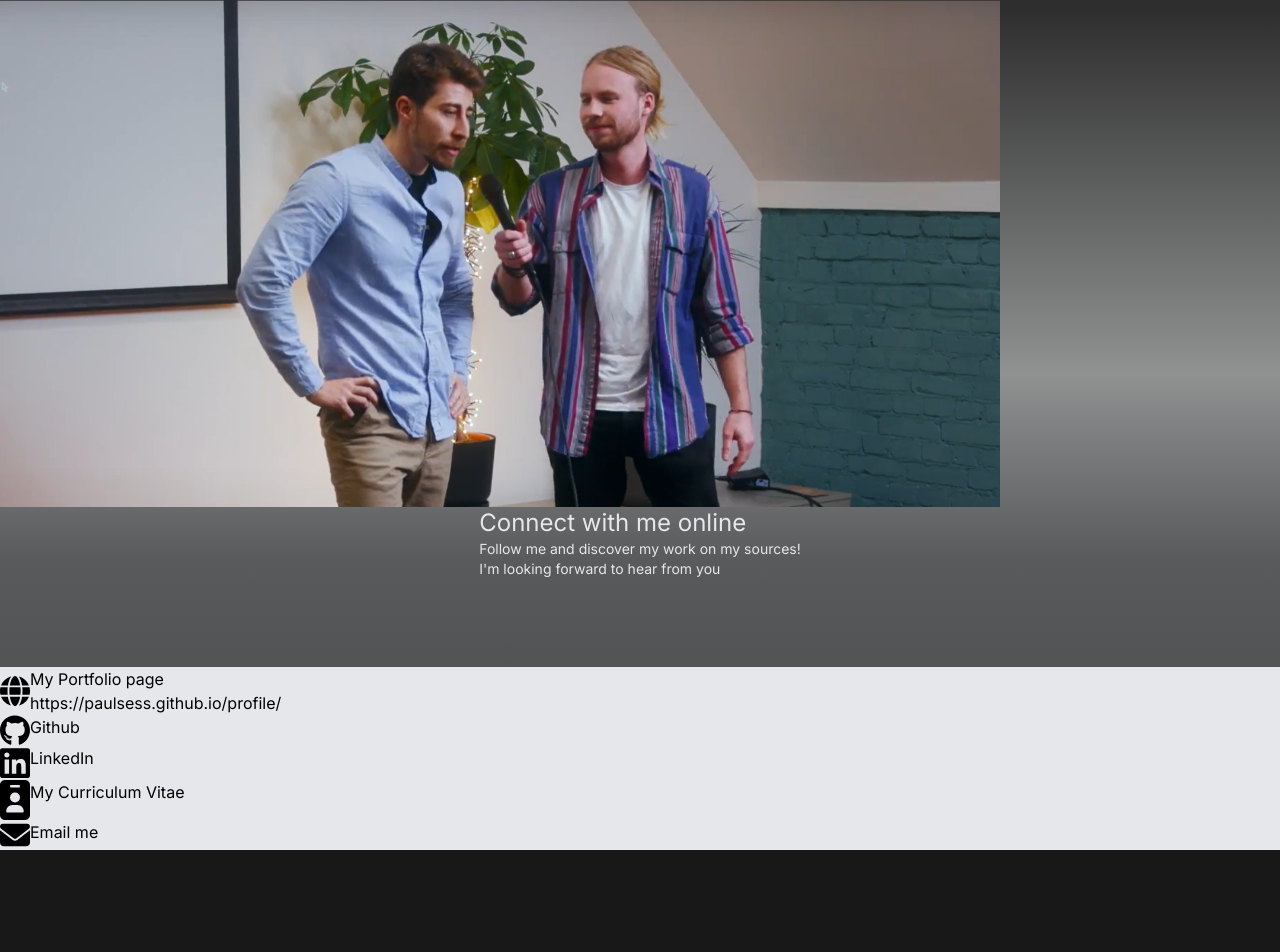
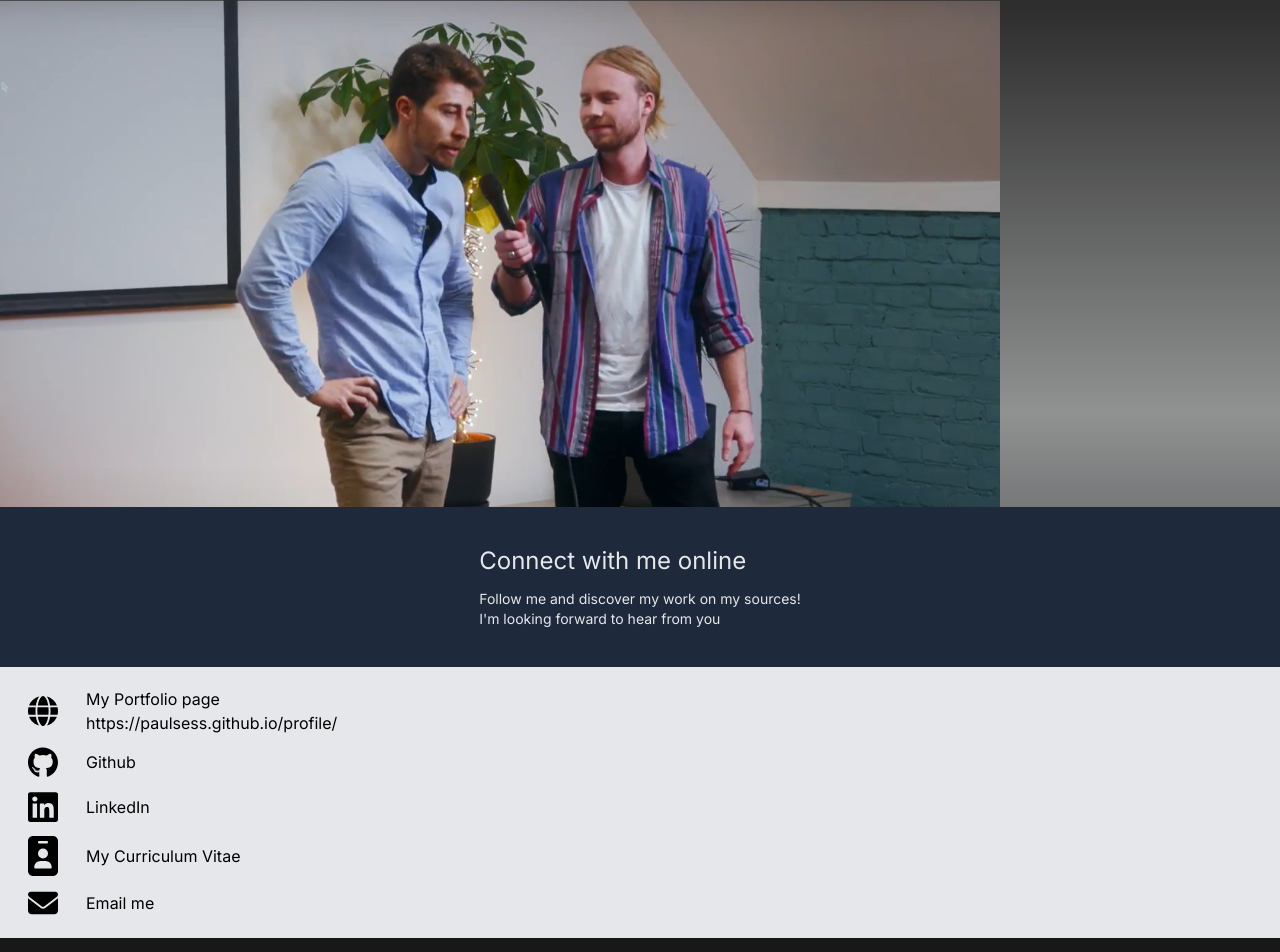
Before and after one commit to PaulSess/Next-Portfolio, a Next.js app: page /SocialMediaTree in a window 1280 px wide. Shown: the top 952 px of the page. Built offline with nearby package versions, Linux system fonts and the light colour scheme.

Commit message:
listed links

```diff
--- a/app/SocialMediaTree/components/Carousel.js
+++ b/app/SocialMediaTree/components/Carousel.js
@@ -13,9 +13,9 @@ export default function Carousel() {
       <div>
         <Image width={1000} height={1000} src="/Images/SocialMediaTree/giftitinterview.png" class="" alt="Me interviewing my project partner" />
 
-        <div className='w-100 h-40 '>
+        <div className='w-100 h-40 flex bg-slate-800'>
           <div className='w-fit h-fit m-auto '>
-            <h1 className='text-gray-200 text-2xl'>Connect with me online</h1>
+            <h1 className='text-gray-200 text-2xl mb-3'>Connect with me online</h1>
             <p className='text-gray-200 text-sm'>Follow me and discover my work on my sources!
               <br />I'm looking forward to hear from you
             </p>
@@ -23,37 +23,46 @@ export default function Carousel() {
         </div>
 
 
-        <div className='bg-gray-200 h-full w-100'>
+        <ul className='bg-gray-200 h-full w-100 py-2'>
 
-          <Link href="https://paulsess.github.io/profile/" className='flex'>
-            <Image src="/Images/SocialMediaTree/globe-solid.svg" width={30} height={30}/>
+          <li className='ml-7 mt-3 w-fit'>
+            <Link href="https://paulsess.github.io/profile/" className='flex '>
+              <Image className='mr-7' src="/Images/SocialMediaTree/globe-solid.svg" width={30} height={30}/>
               <div>
                 <p>My Portfolio page</p>
                 <p>https://paulsess.github.io/profile/</p>
               </div>
             </Link>
+          </li>
 
+          <li className='ml-7 mt-3 w-fit'>
             <Link href="https://github.com/PaulSess" className='flex'>
-            <Image src="/Images/SocialMediaTree/github (1).svg" width={30} height={30}/>
-            <p>Github</p>
+              <Image className='mr-7' src="/Images/SocialMediaTree/github (1).svg" width={30} height={30}/>
+              <p className='h-fit my-auto'>Github</p>
             </Link>
+          </li>
 
+          <li className='ml-7 mt-3 w-fit'>
             <Link href="https://www.linkedin.com/in/paul-sessbruegger-625739252/" className='flex'>
-            <Image src="/Images/SocialMediaTree/linkedin.svg" width={30} height={30}/>
-            <p>LinkedIn</p>
+              <Image className='mr-7' src="/Images/SocialMediaTree/linkedin.svg" width={30} height={30}/>
+              <p className='h-fit my-auto'>LinkedIn</p>
             </Link>
+          </li>
 
+          <li className='ml-7 mt-3 w-fit'>
             <Link href="https://www.canva.com/design/DAFVNMiAJP8/rW9x1t6-IoBIkyPaRpm8KQ/view?utm_content=DAFVNMiAJP8&utm_campaign=designshare&utm_medium=link&utm_source=publishsharelink" className='flex'>
-            <Image src="/Images/SocialMediaTree/id-badge-solid.svg" width={30} height={30}/>
-            <p>My Curriculum Vitae</p>
+              <Image className='mr-7' src="/Images/SocialMediaTree/id-badge-solid.svg" width={30} height={30}/>
+              <p className='h-fit my-auto'>My Curriculum Vitae</p>
             </Link>
+          </li>
 
+          <li className='ml-7 my-3 w-fit'>
             <a href="paul.sess@proton.me" className='flex'>
-            <Image src="/Images/SocialMediaTree/envelope-solid.svg" width={30} height={30}/>
-            <p>Email me</p>
+              <Image className='mr-7' src="/Images/SocialMediaTree/envelope-solid.svg" width={30} height={30}/>
+              <p className='h-fit my-auto'>Email me</p>
             </a>
-
-        </div>
+          </li>
+        </ul>
       </div>
 
           {/* <script src="../path/to/flowbite/dist/flowbite.min.js"></script> */}
```
Lines whose indentation alone changed are shown as unchanged.
